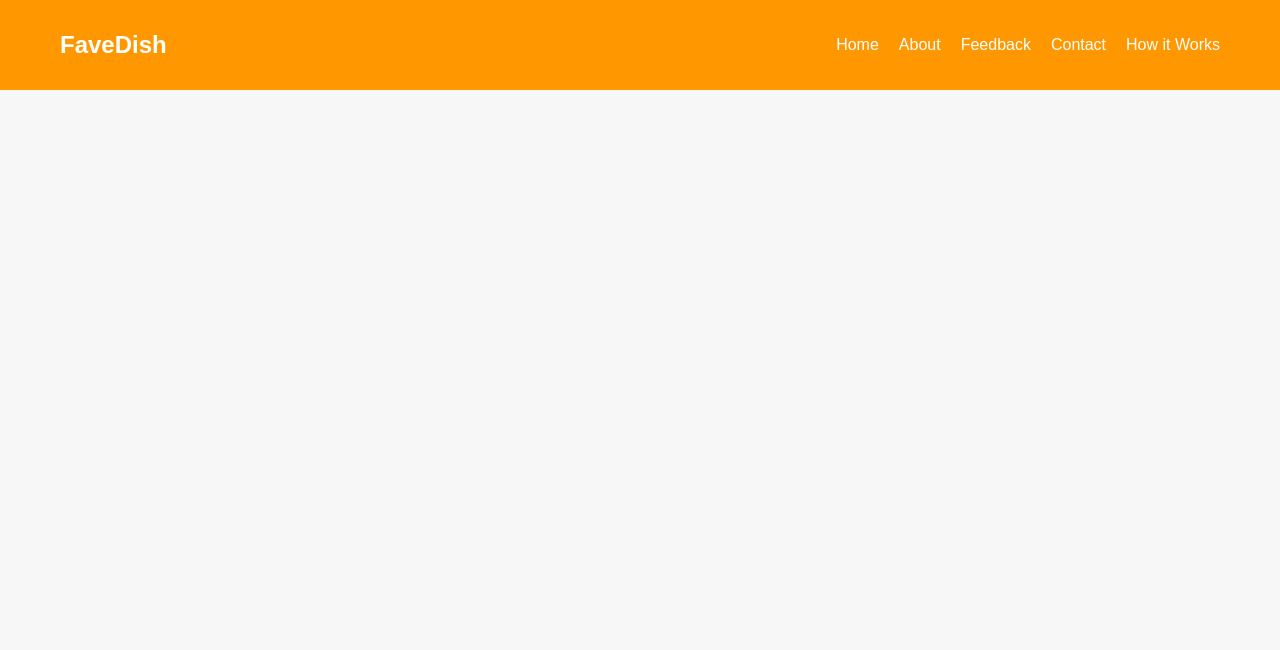
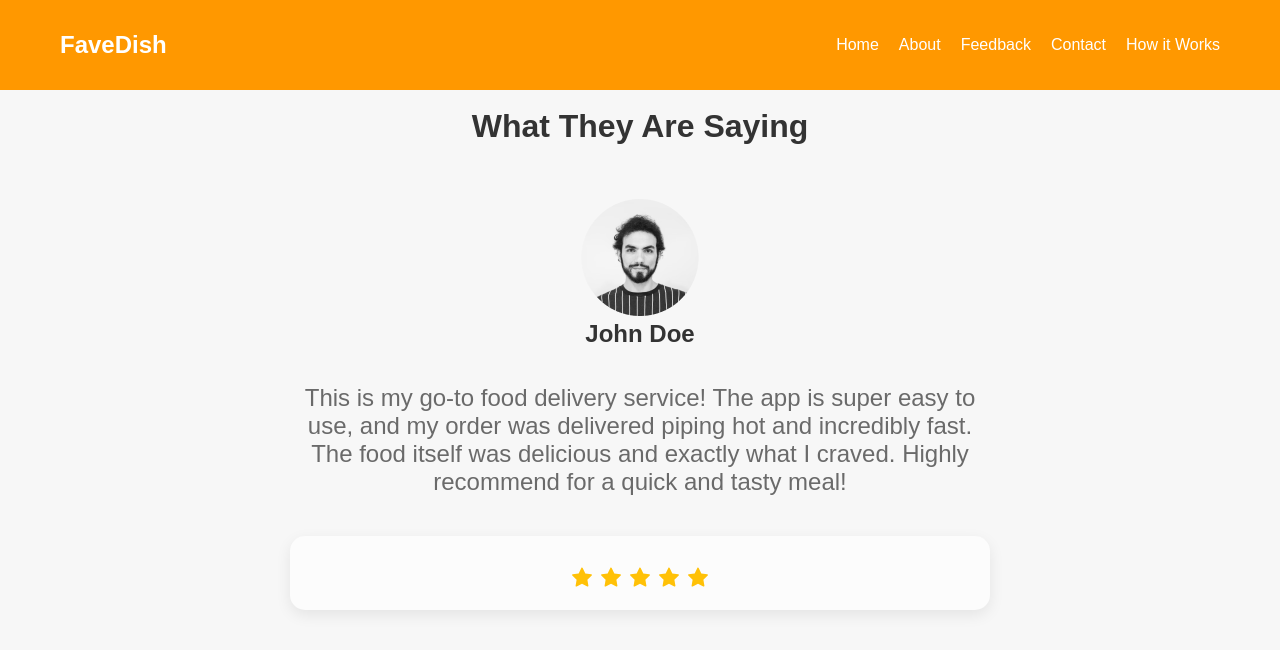
Before and after one commit to hsewwandi922-pixel/Foodie, a React (Create React App) app: page /Feedback in a window 1280 px wide. Shown: the top 650 px of the page. Built offline with nearby package versions, Linux system fonts and the light colour scheme; the HTML template or start-up script is replaced by a standard one.

Commit message:
uploaded feedback page
i create feedback page using another account

```diff
--- a/package.json
+++ b/package.json
@@ -13,6 +13,7 @@
     "lucide-react": "^0.545.0",
     "react": "^19.1.1",
     "react-dom": "^19.1.1",
+    "react-icons": "^5.5.0",
     "react-router-dom": "^7.9.4",
     "react-scripts": "5.0.1",
     "web-vitals": "^2.1.4"
--- a/src/App.js
+++ b/src/App.js
@@ -6,6 +6,7 @@ import About from "./component/About";
 import Contact from "./component/Contact";
 import Work from "./component/Work";
 import Ordernow from "./component/Ordernow";
+import Feedback from "./component/Feedback";
 
 function App() {
   return (
@@ -17,6 +18,7 @@ function App() {
         <Route path="/contact" element={<Contact />} />
         <Route path="/work" element={<Work />} />
         <Route path="/Ordernow" element={<Ordernow />} />
+        <Route path="/Feedback" element={<Feedback />} />
       </Routes>
     </Router>
   );
--- /dev/null
+++ b/src/component/Feedback.css
@@ -0,0 +1,49 @@
+
+
+.testimonial-section-bottom {
+  display: flex;
+  flex-direction: column;
+  align-items: center;
+  text-align: center;
+
+
+  max-width: 700px;
+  margin: 40px auto;
+  padding: 20px;
+
+  background-color: #fcfcfc;
+  border-radius: 15px;
+  box-shadow: 0px 5px 15px rgba(0, 0, 0, 0.08);
+}
+
+.testimonial-section-bottom img {
+  width: 100px;
+  height: 100px;
+  border-radius: 50%;
+  object-fit: cover;
+  margin-bottom: 20px;
+  border: 3px solid #eee;
+}
+
+.testimonial-section-bottom h2 {
+  font-size: 1.8rem;
+  color: #333;
+  margin-bottom: 15px;
+}
+
+.testimonial-section-bottom p {
+  font-size: 1.1rem;
+  line-height: 1.6;
+  color: #555;
+  margin-bottom: 20px;
+  padding: 0 20px;
+}
+
+.testimonials-stars-container {
+  display: flex;
+  justify-content: center;
+  gap: 5px;
+  color: #ffc107;
+  font-size: 1.5rem;
+  margin-top: 10px;
+}
--- /dev/null
+++ b/src/component/Feedback.js
@@ -0,0 +1,66 @@
+import React from "react";
+import ProfilePic from "../Assets/john-doe-image.png";
+import { AiFillStar } from "react-icons/ai";
+import "./Feedback.css";
+
+const Feedback = () => {
+  return (
+    <div className="work-section-wrapper">
+
+
+      <div className="work-section-top" style={{ textAlign: "center" }}>
+        <br/>
+        <br/>
+        <br/>
+        <br/>
+        <br/>
+        <br/>
+       <div className="work-section-top" style={{ textAlign: "center" }}><h1>What They Are Saying</h1></div>
+
+      <br/>
+      <br/>
+      <br/>
+
+         <img src={ProfilePic} alt="" />
+         <h2>John Doe</h2>
+         <br/>
+         <br/>
+        <p
+          className="primary-text"
+          style={{ maxWidth: "700px", margin: "0 auto" }}
+        >
+          This is my go-to food delivery service! The app is super easy to use, and my order was delivered piping hot and incredibly fast. The food itself was delicious and exactly what I craved. Highly recommend for a quick and tasty meal!
+        </p>
+      </div>
+
+      {
+      }
+      <div
+        className="testimonial-section-bottom"
+        style={{
+          textAlign: "center",
+          display: "flex",
+          flexDirection: "column",
+          alignItems: "center"
+        }}
+      >
+
+
+        {}
+
+
+        <div className="testimonials-stars-container">
+          <AiFillStar />
+          <AiFillStar />
+          <AiFillStar />
+          <AiFillStar />
+          <AiFillStar />
+
+        </div>
+
+      </div>
+    </div>
+  );
+};
+
+export default Feedback;
```
Also changed, not shown: src/Assets/john-doe-image.png (added), 1 other file (tests, documents, lock files or other folders).
